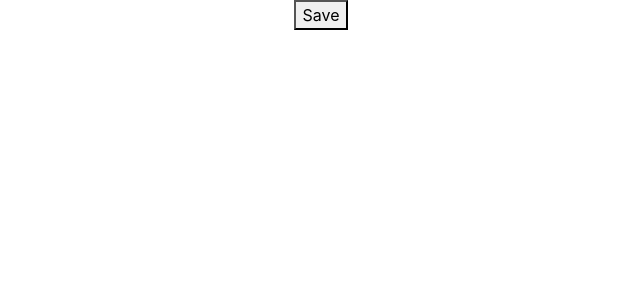
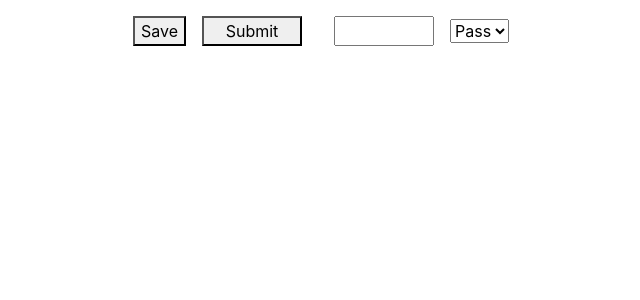
Before and after one commit to A3DevUser/vue-frame, a React (Create React App) app: page / in a window 1280 px wide. Shown: the top 300 px of the page, without its empty margins (319-959 px from the left). Built offline with nearby package versions, Linux system fonts and the light colour scheme.

Commit message:
nitin chances in jsx for elements

```diff
--- a/src/App.js
+++ b/src/App.js
@@ -1,10 +1,22 @@
 import './App.css';
-import { MainObject } from './Component/MainObject';
+import { MainObject } from './Component/commonFun';
 
 function App() {
+  let obj = [{name: "Audit",value: "Pass"},
+             {name: "Audit",value: "Fail"},
+             {name: "Audit",value: "NA"}]
   return (
     <div className="App">
       <button onClick={()=>{MainObject.alert("Hiii...!")}}>Save</button>
+      {
+        MainObject.button("m-3","Submit","100px","30px")
+      }
+      {
+        MainObject.input("m-3","text","100px","30px")
+      }
+      {
+        MainObject.dropdown(obj)
+      }
     </div>
   );
 }
--- /dev/null
+++ b/src/Component/Elements/buttonFun.jsx
@@ -0,0 +1,5 @@
+export const buttonFun = {
+    button : (classNameVal,textVal,widthVal,heightVal) => {
+        return <button className={classNameVal} style={{width: widthVal, height: heightVal}}>{textVal}</button>
+      }
+}
--- /dev/null
+++ b/src/Component/Elements/inputFun.jsx
@@ -0,0 +1,5 @@
+export const inputFun = {
+    input : (classNameVal,typeVal,widthVal,heightVal) =>{
+        return <input className={classNameVal} type={typeVal} style={{width: widthVal, height: heightVal}}/>
+    }
+}
--- a/src/Component/MainObject.js
+++ /dev/null
@@ -1,5 +0,0 @@
-export const MainObject = {
-    alert: (alertVal) => {
-        return alert(alertVal)
-    }
-}
--- /dev/null
+++ b/src/Component/commonFun.js
@@ -0,0 +1,23 @@
+export const MainObject = {
+    alert: (alertVal) => {
+        return alert(alertVal)
+    },
+    button : (classNameVal,textVal,widthVal,heightVal) => {
+        return <button className={classNameVal} style={{width: widthVal, height: heightVal}}>{textVal}</button>
+      },
+    input : (classNameVal,typeVal,widthVal,heightVal) => {
+        return <input className={classNameVal} type={typeVal} style={{width: widthVal, height: heightVal}}/>
+    },
+    dropdown : (dropVal) => {
+        return <select>
+            {
+                dropVal.map((res,i) => {
+                        return <option key={i} value={res.value}>{res.value}</option>
+                })
+            }
+        </select>
+    },
+    section : () => {
+
+    }
+}
```
